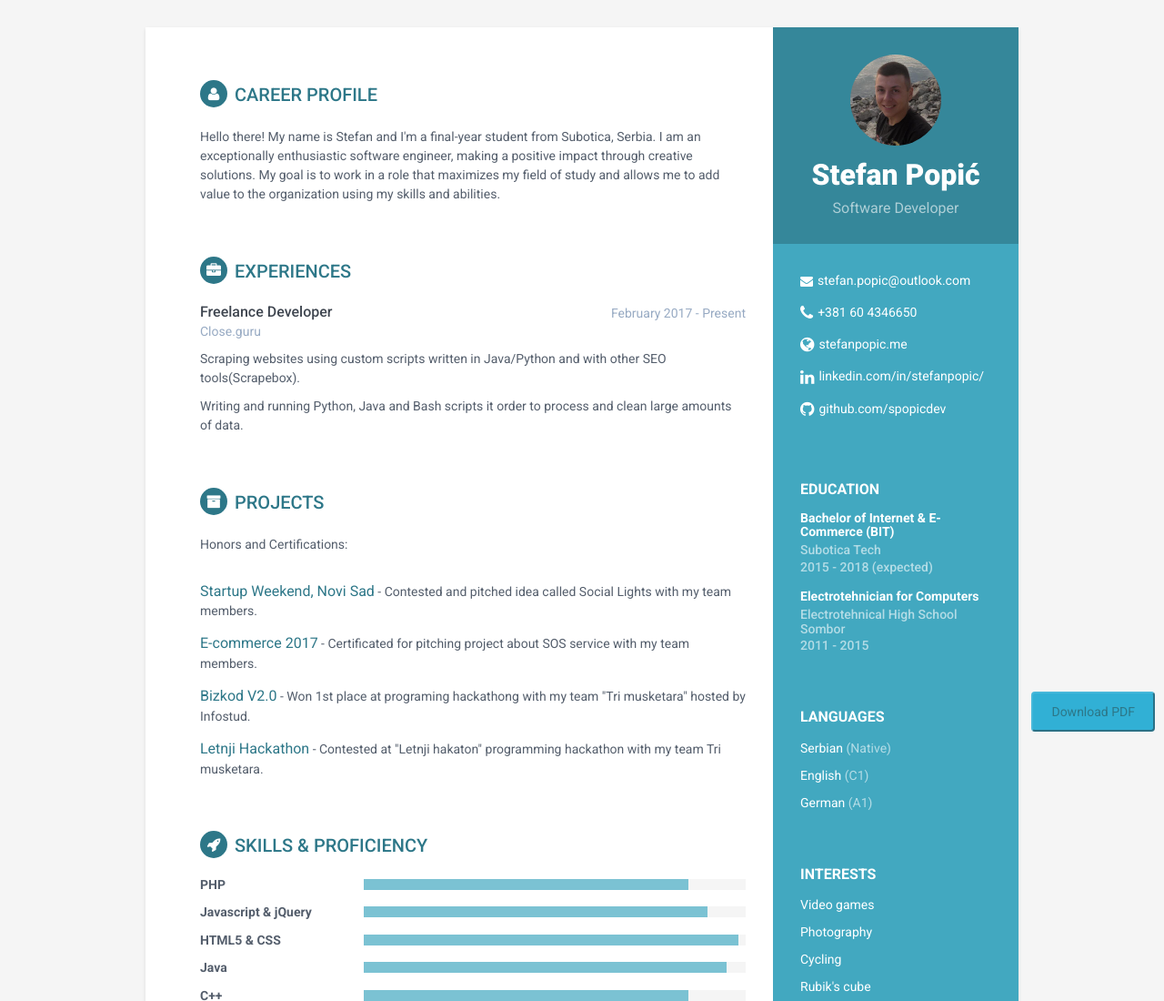
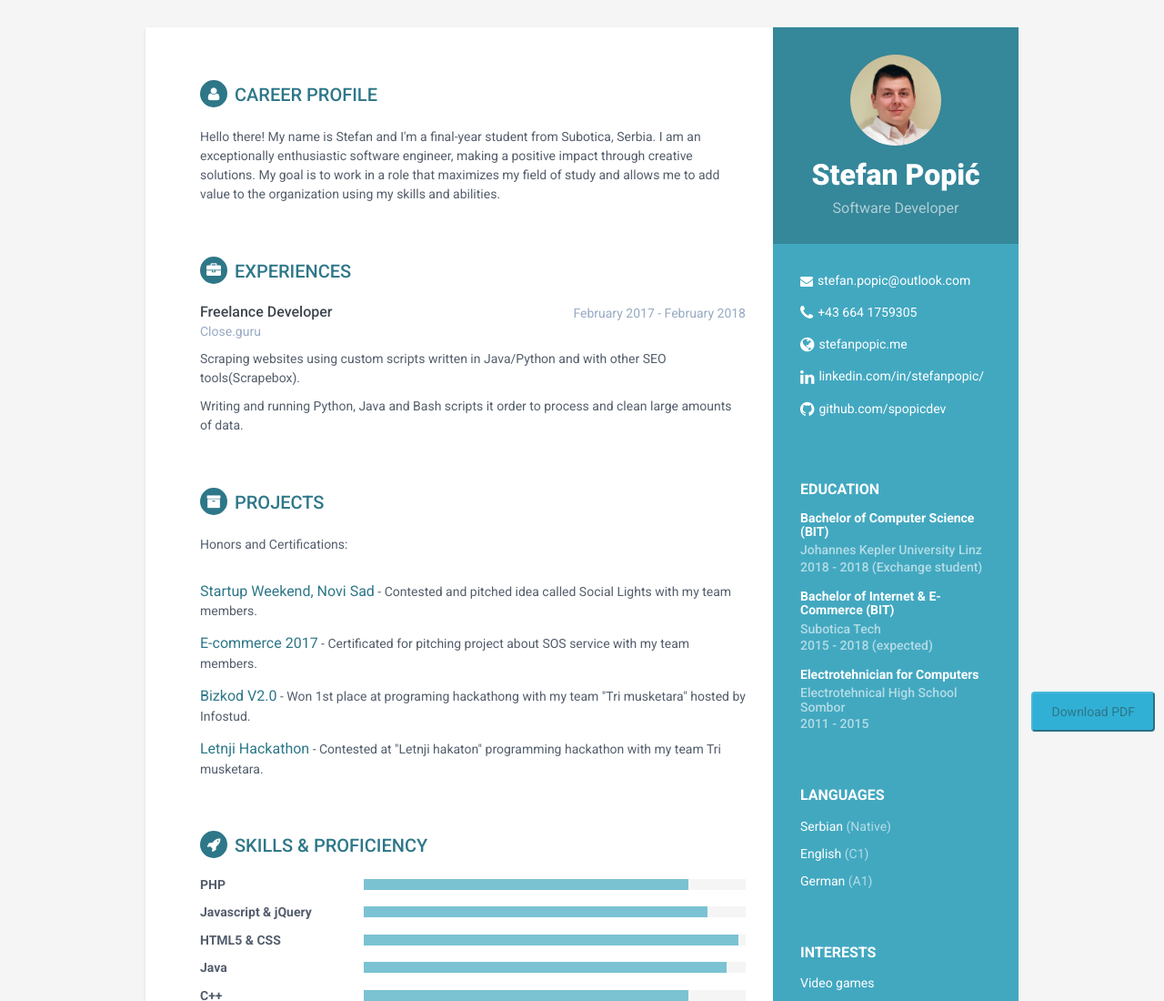
Before and after one commit to spopicdev/spopicdev.github.io, a plain HTML site: page index.html in a window 1280 px wide. Shown: the top 1100 px of the page at 91% size. Drawn offline with Linux system fonts and the light colour scheme.

Commit message:
Profile update

```diff
--- a/index.html
+++ b/index.html
@@ -45,7 +45,7 @@
         </div>
         <div class="sidebar-wrapper">
             <div class="profile-container">
-                <img class="profile" src="assets/images/profile.png" alt="" />
+                <img class="profile" src="assets/images/profile.jpg" alt="" />
                 <h1 class="name">Stefan Popić</h1>
                 <h3 class="tagline">Software Developer</h3>
             </div><!--//profile-container-->
@@ -53,7 +53,7 @@
             <div class="contact-container container-block">
                 <ul class="list-unstyled contact-list">
                     <li class="email"><i class="fa fa-envelope"></i><a href="mailto: stefan.popic@outlook.com">stefan.popic@outlook.com</a></li>
-                    <li class="phone"><i class="fa fa-phone"></i><a href="tel:381604346650">+381 60 4346650</a></li>
+                    <li class="phone"><i class="fa fa-phone"></i><a href="tel:381604346650">+43 664 1759305</a></li>
                     <li class="website"><i class="fa fa-globe"></i><a href="https://stefanpopic.me" target="_blank">stefanpopic.me</a></li>
                     <li class="linkedin"><i class="fa fa-linkedin"></i><a href="https://www.linkedin.com/in/stefanpopic/" target="_blank">linkedin.com/in/stefanpopic/</a></li>
                     <li class="github"><i class="fa fa-github"></i><a href="https://github.com/spopicdev" target="_blank">github.com/spopicdev</a></li>
@@ -61,6 +61,11 @@
             </div><!--//contact-container-->
             <div class="education-container container-block">
                 <h2 class="container-block-title">Education</h2>
+                <div class="item">
+                    <h4 class="degree">Bachelor of Computer Science (BIT) </h4>
+                    <h5 class="meta">Johannes Kepler University Linz</h5>
+                    <div class="time">2018 - 2018 (Exchange student) </div>
+                </div><!--//item-->
                 <div class="item">
                     <h4 class="degree">Bachelor of Internet & E-Commerce (BIT) </h4>
                     <h5 class="meta">Subotica Tech</h5>
@@ -113,7 +118,7 @@
                     <div class="meta">
                         <div class="upper-row">
                             <h3 class="job-title">Freelance Developer</h3>
-                            <div class="time">February 2017 - Present</div>
+                            <div class="time">February 2017 - February 2018 </div>
                         </div><!--//upper-row-->
                         <div class="company">Close.guru</div>
                     </div><!--//meta-->
```
Also changed, not shown: assets/images/profile.jpg (added), assets/images/profile.png (deleted).
